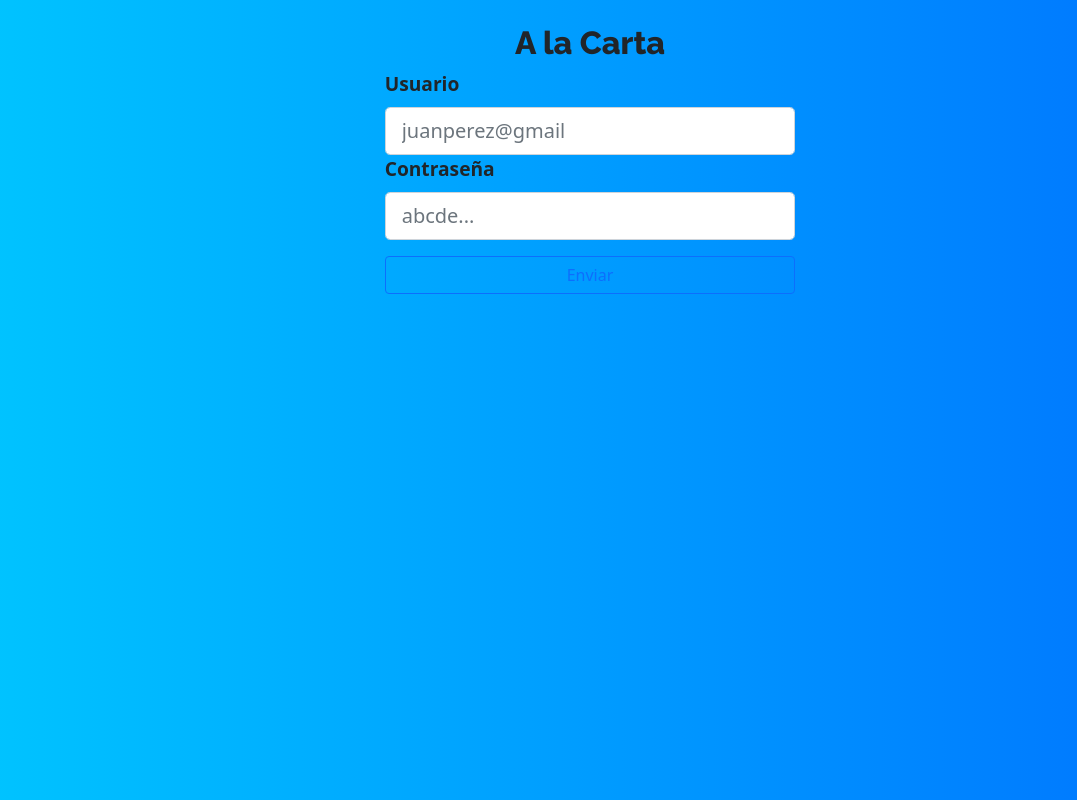
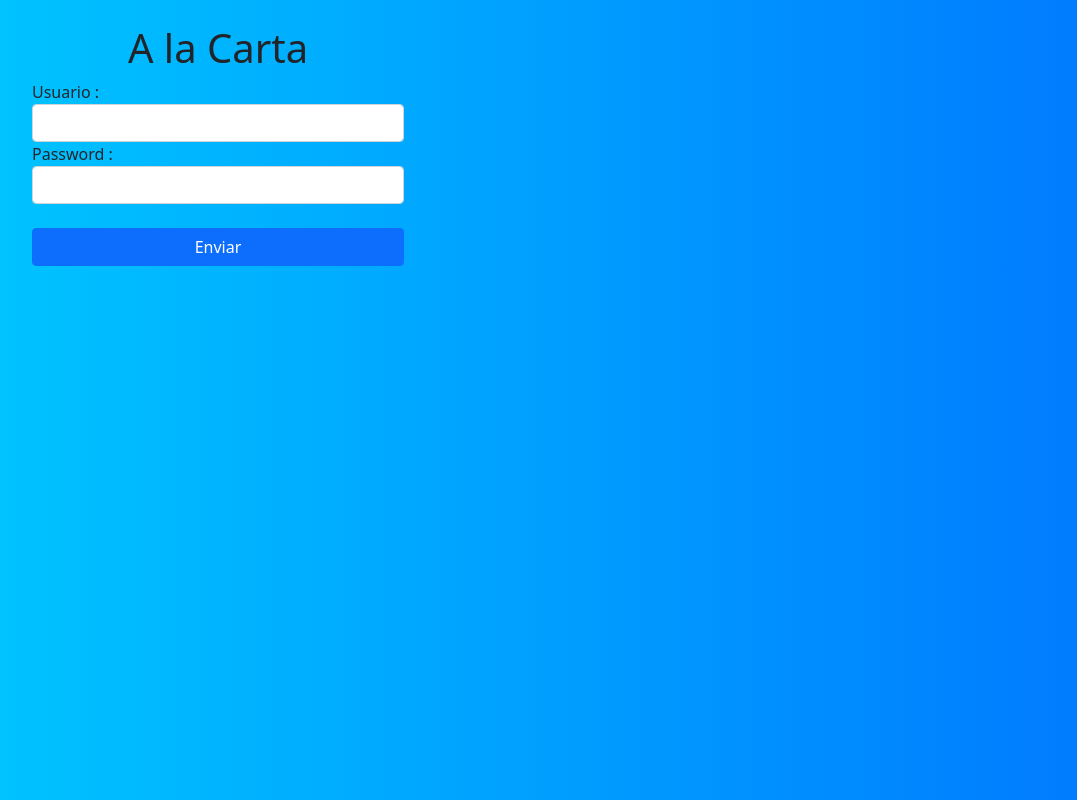
Before and after one commit to rcf7/aLaCarta, an Angular app: page /login in a window 1280 px wide. Shown: the whole page, without its empty margins (50-1127 px from the left). Built offline with nearby package versions, Linux system fonts and the light colour scheme.

Commit message:
ReactiveFormModule

```diff
--- a/src/app/componentes/login/login.component.html
+++ b/src/app/componentes/login/login.component.html
@@ -1,18 +1,23 @@
-<div class="row">
-  <div class="col-lg-6 offset-lg-3">
-    <h2 class="text-center fontTitle">A la Carta</h2>
-  </div>
-  <div class="col-4 offset-4">
-    <div class="form-group">
-      <label for="usuario">Usuario</label>
-      <input type="text" class="form-control form-control-lg mt-2" placeholder="juanperez@gmail" [(ngModel)] = "usuario"
-              aria-label="Usuario" aria-describedby="basic-addon1">
+<div class="container">
+  <form [formGroup]="miFormulario">
+    <div class="col-lg-4">
+      <h1 class="text-center">A la Carta</h1>
+      Usuario :
+      <input
+      [class.is-invalid] = "miFormulario.get('usernameForm')?.touched && miFormulario.get('usernameForm')?.invalid"
+      type="text"
+      class="form-control"
+      formControlName="usernameForm"
+      [(ngModel)]="username">
+      Password :
+      <input
+      [class.is-invalid] = "miFormulario.get('userpasswordForm')?.touched && miFormulario.get('userpasswordForm')?.invalid"
+      type="password"
+      class="form-control"
+      formControlName="userpasswordForm"
+      [(ngModel)]="userpassword"
+      ><br/>
+        <button class="btn btn-primary" type="submit" (click)="enviar()">Enviar</button>
     </div>
-    <div class="form-group">
-      <label for="password">Contraseña</label>
-      <input type="password" class="form-control form-control-lg mt-2" placeholder="abcde..." [(ngModel)] = "password"
-              aria-label="Contraseña" aria-describedby="basic-addon1">
-    </div>
-    <button type="button" class="btn btn-outline-primary btn-block mt-3" (click)="enviar()">Enviar</button>
-  </div>
+  </form>
 </div>
--- a/src/app/componentes/login/login.component.ts
+++ b/src/app/componentes/login/login.component.ts
@@ -1,6 +1,9 @@
-import { Component, OnInit } from '@angular/core';
+import { analyzeAndValidateNgModules } from '@angular/compiler';
+import { Component, OnInit} from '@angular/core';
+import { FormControl, FormGroup, Validators } from '@angular/forms';
 import { LoginService } from 'src/app/servicios/login.service';
 import Swal from 'sweetalert2';
+
 
 @Component({
   selector: 'app-login',
@@ -11,30 +14,39 @@ import Swal from 'sweetalert2';
 
 export class LoginComponent implements OnInit {
 
-  usuario: any;
-  password: any;
-
+  username: any;
+  userpassword: any;
   formIncorrecto: boolean;
-  token: any
+  token: any;
+  //miFormulario : any;
+  //mensaje: any;
 
   constructor(private loginService: LoginService) {
-    this.usuario = '';
-    this.password = '';
 
+    this.username = '';
+    this.userpassword = '';
     this.formIncorrecto = false;
+    //this.mensaje = "";
+
+
 
   }
+  miFormulario = new FormGroup({
+    usernameForm : new FormControl('', Validators.required),
+    userpasswordForm : new FormControl('', Validators.required),
+
+  });
 
   ngOnInit(): void {
   }
 
   enviar() {
-    if(this.usuario == '' || this.password == '') {
+    if(this.username == '' || this.userpassword == '') {
      console.log('faltan datos')
     }else {
       const user = {
-        email: this.usuario,
-        password: this.password
+        email: this.username,
+        password: this.userpassword
       }
       this.loginService.postLogin(user).subscribe(
         res=>{
@@ -43,19 +55,24 @@ export class LoginComponent implements OnInit {
           this.mensaje('success','Bienvenido','Que lo disfrute')
         },
         err=>{
-          //console.log(err)
+          console.log(err)
         }
       )
 
     }
     }
 
-    mensaje(icono: any, titulo: string, texto:string){
+    mensaje(icono: any, titulo: string, texto: string){
       Swal.fire({
-        icon: icono,
-        title: titulo,
-        text: texto,
+      icon: icono,
+      title: titulo,
+      text: texto,
       })
+
     }
 
 }
+
+
+//}
+//}
--- a/src/app/servicios/login.service.ts
+++ b/src/app/servicios/login.service.ts
@@ -7,8 +7,8 @@ export class LoginService {
 
   constructor(private http: HttpClient) { }
 
-  postLogin(usuario: any) {
-    return this.http.post("http://challenge-react.alkemy.org/", usuario)
+  postLogin(username: any) {
+    return this.http.post("http://challenge-react.alkemy.org/", username)
   }
 
 
```
Also changed, not shown: src/app/app.module.ts (+6 -1 lines).
